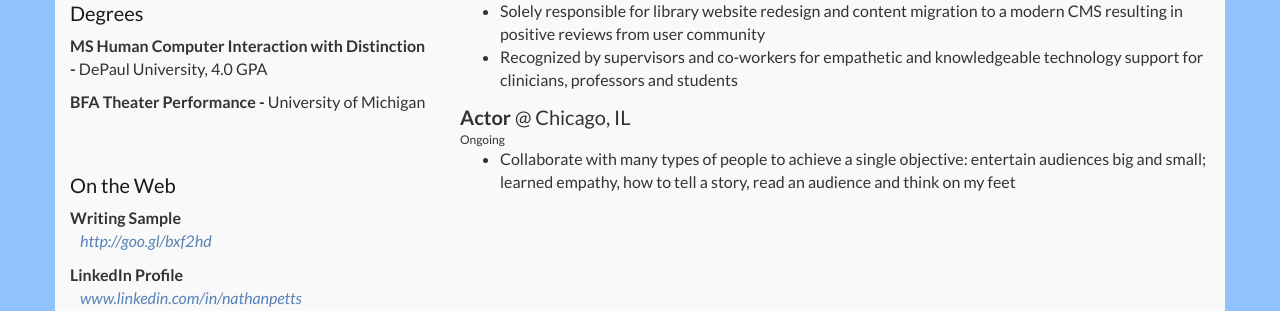
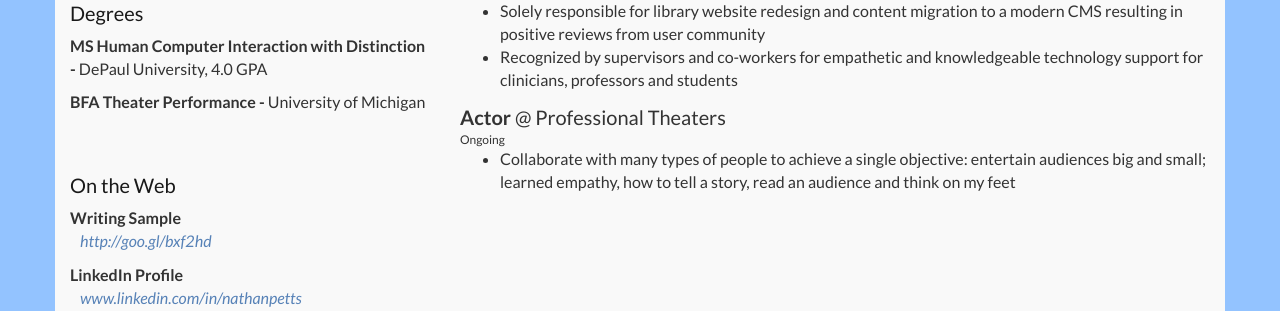
Before and after one commit to nbpetts/portfolio, a PHP site: page /resume.php in a window 1280 px wide. Shown: the part 950-1261 px from the top of the page. Run offline with PHP 8.4, Linux system fonts and the light colour scheme; some web fonts are replaced.

Commit message:
fixes resume wording

```diff
--- a/resume.php
+++ b/resume.php
@@ -142,7 +142,7 @@
 
 
 
-            <p class="jobTitle"><strong>Actor</strong> @ Chicago, IL</p>
+            <p class="jobTitle"><strong>Actor</strong> @ Professional Theaters</p>
 
             <p class="jobTime">Ongoing</p>
 
```
